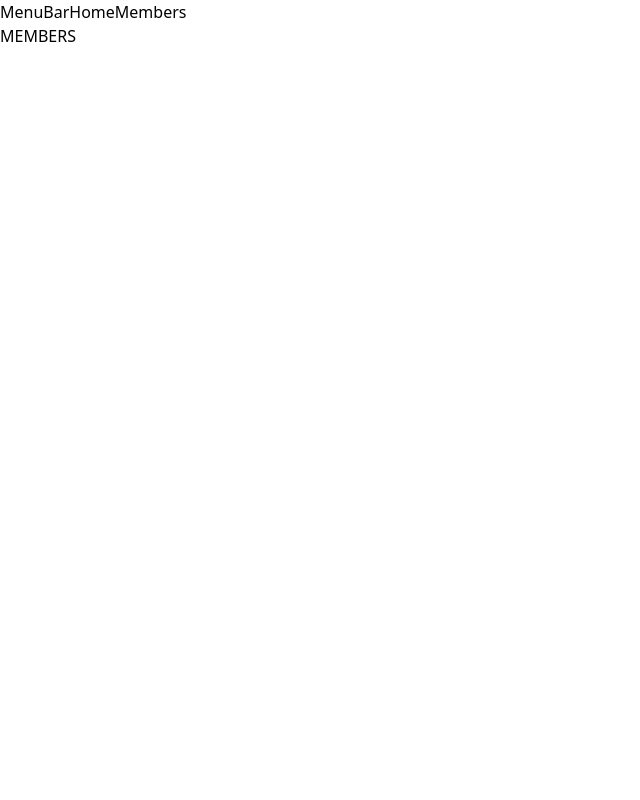
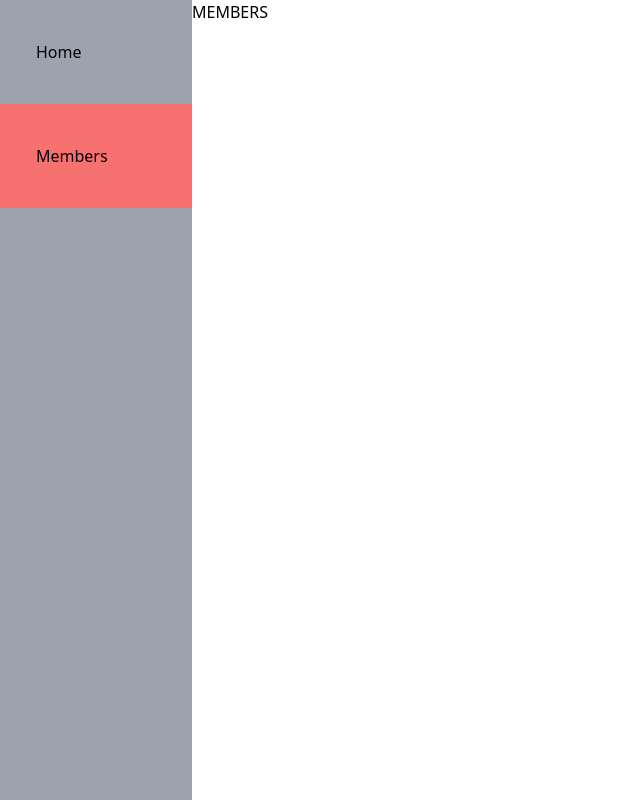
Before and after one commit to john4web/micro-trello, a React (Create React App) app: page /members in a window 1280 px wide. Shown: the whole page, without its empty margins (0-640 px from the left). Built offline with nearby package versions, Linux system fonts and the light colour scheme.

Commit message:
styled app, added menubar-features

```diff
--- a/src/App.tsx
+++ b/src/App.tsx
@@ -8,13 +8,13 @@ import "./styles/App.css";
 
 function App() {
   return (
-    <div className="App">
+    <div className="flex w-screen h-screen">
       <MenuBar />
 
       <Route
         render={({ location }) => (
           <SwitchTransition mode={"out-in"}>
-            <CSSTransition key={location.key} classNames="fade" timeout={300}>
+            <CSSTransition key={location.key} classNames="fade" timeout={200}>
               <Switch location={location}>
                 {/* Switch chooses exactly 1 element and renders it */}
                 <Route path="/" component={Home} exact />
--- a/src/components/MenuBar.tsx
+++ b/src/components/MenuBar.tsx
@@ -1,10 +1,24 @@
-import { Link } from "react-router-dom";
+import { Link, useLocation } from "react-router-dom";
 export const MenuBar = () => {
+  const activeColor: string = "bg-red-400";
+  const location = useLocation();
+
   return (
-    <div>
-      MenuBar
-      <Link to="/">Home</Link>
-      <Link to="/members">Members</Link>
-    </div>
+    <ul className="bg-gray-400 flex-col flex">
+      <li className={`w-48 ${location.pathname === "/" ? activeColor : ""}`}>
+        <Link to="/" className="block px-9 py-10">
+          Home
+        </Link>
+      </li>
+      <li
+        className={`w-48 ${
+          location.pathname === "/members" ? activeColor : ""
+        }`}
+      >
+        <Link to="/members" className="block px-9 py-10">
+          Members
+        </Link>
+      </li>
+    </ul>
   );
 };
--- a/src/styles/App.css
+++ b/src/styles/App.css
@@ -5,12 +5,12 @@
 .fade-appear-active,
 .fade-enter.fade-enter-active {
   opacity: 1;
-  transition: opacity 300ms linear;
+  transition: opacity 200ms linear;
 }
 .fade-exit {
   opacity: 1;
 }
 .fade-exit.fade-exit-active {
   opacity: 0;
-  transition: opacity 300ms linear;
+  transition: opacity 200ms linear;
 }
```
